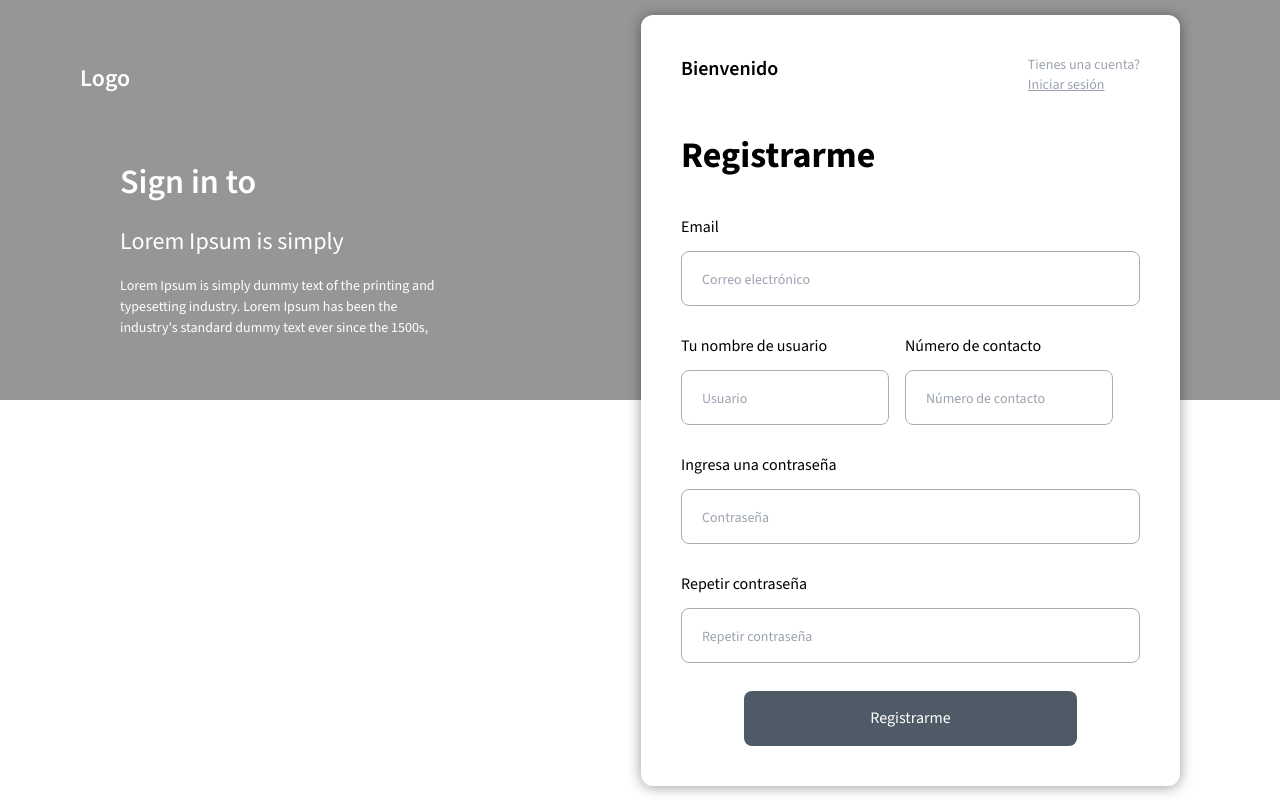
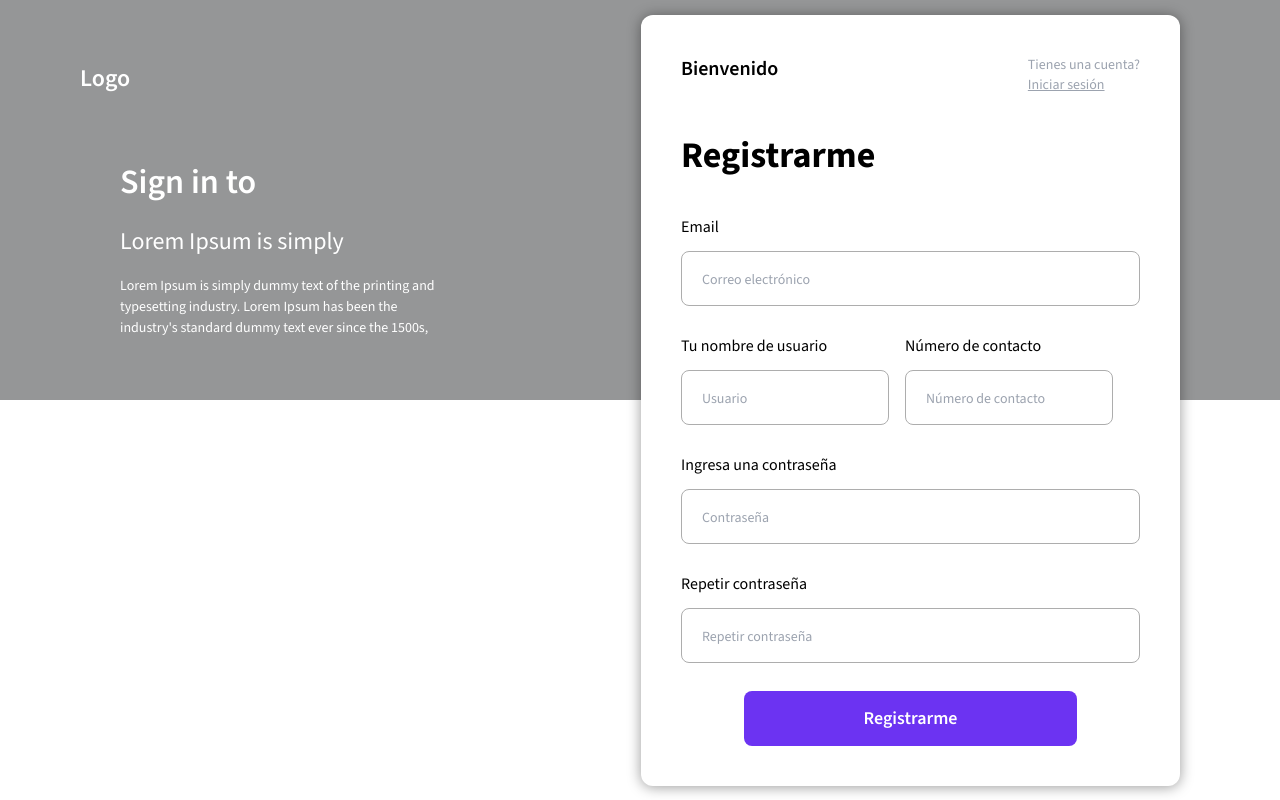
Before and after one commit to No-Country/c12-14-ft-node-react, a React (Vite) app in the folder front/: page /register in a window 1280 px wide. Built offline with nearby package versions, Linux system fonts and the light colour scheme; no server answers.

Commit message:
style: refactor component styling for RegisterForm.jsx

```diff
--- a/front/src/components/Auth/RegisterForm/RegisterForm.jsx
+++ b/front/src/components/Auth/RegisterForm/RegisterForm.jsx
@@ -73,7 +73,7 @@ const RegisterForm = () => {
   }
 
   return (
-    <div className='m-5 bg-white w-[539px] p-10 rounded-xl flex flex-col gap-10 formShadow'>
+    <div className='formShadow m-5 flex w-[539px] flex-col gap-10 rounded-xl bg-white p-10'>
       <section className='flex w-full justify-between'>
         <p className='text-xl font-semibold'>Bienvenido</p>
 
@@ -89,7 +89,7 @@ const RegisterForm = () => {
         <h1 className='text-4xl font-bold'>Registrarme</h1>
       </section>
 
-      <form className='flex flex-col gap-7 w-full' onSubmit={onSubmit}>
+      <form className='flex w-full flex-col gap-7' onSubmit={onSubmit}>
         <RegisterInput
           label='Email'
           name='mail'
@@ -134,7 +134,7 @@ const RegisterForm = () => {
 
         <button
           type='submit'
-          className='min-w-[333px] bg-[#4E5A65] h-[55px] rounded-lg text-white self-center'
+          className='h-[55px] min-w-[333px] self-center rounded-lg bg-primary text-lg font-semibold text-white'
         >
           Registrarme
         </button>
```
